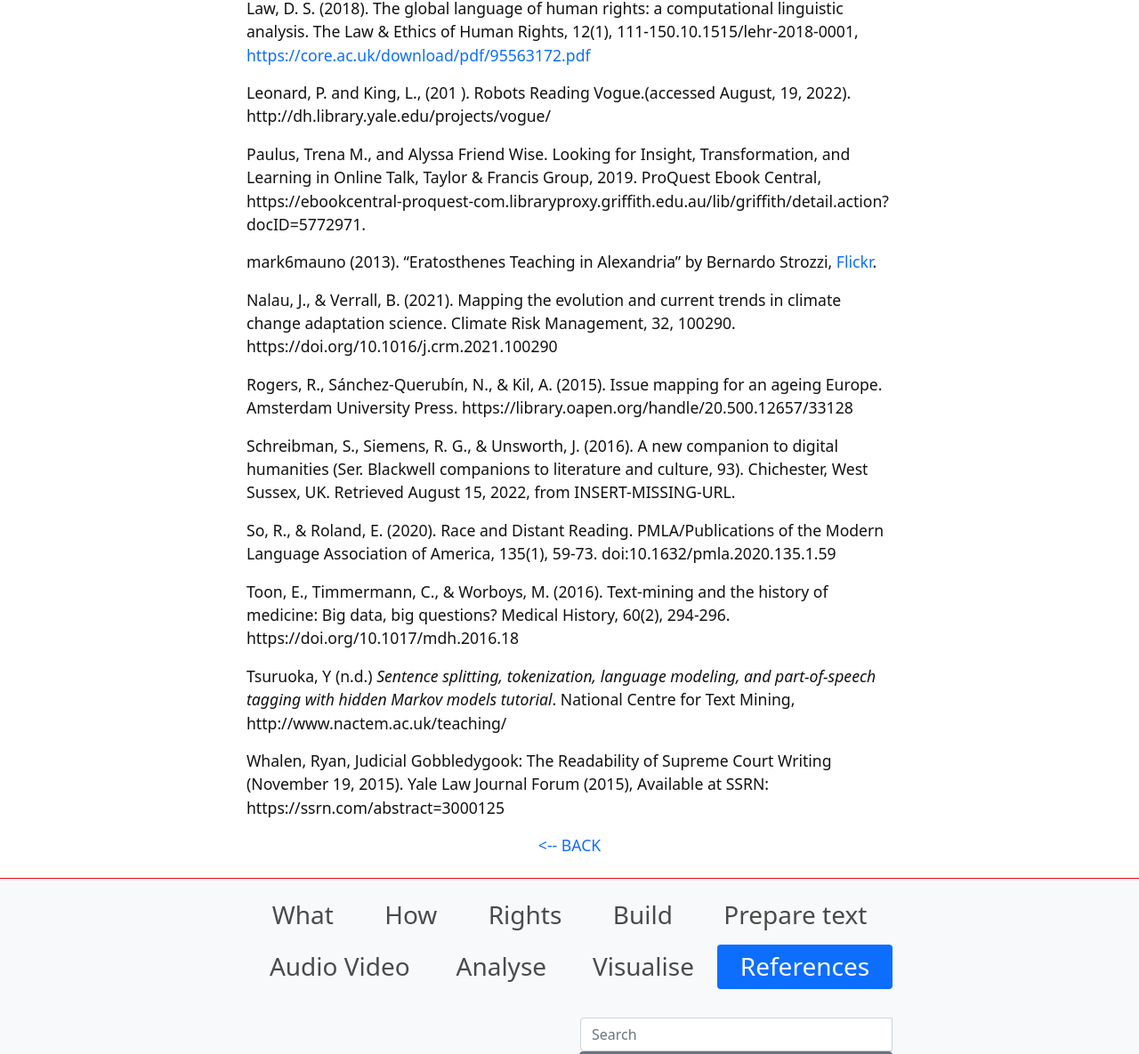
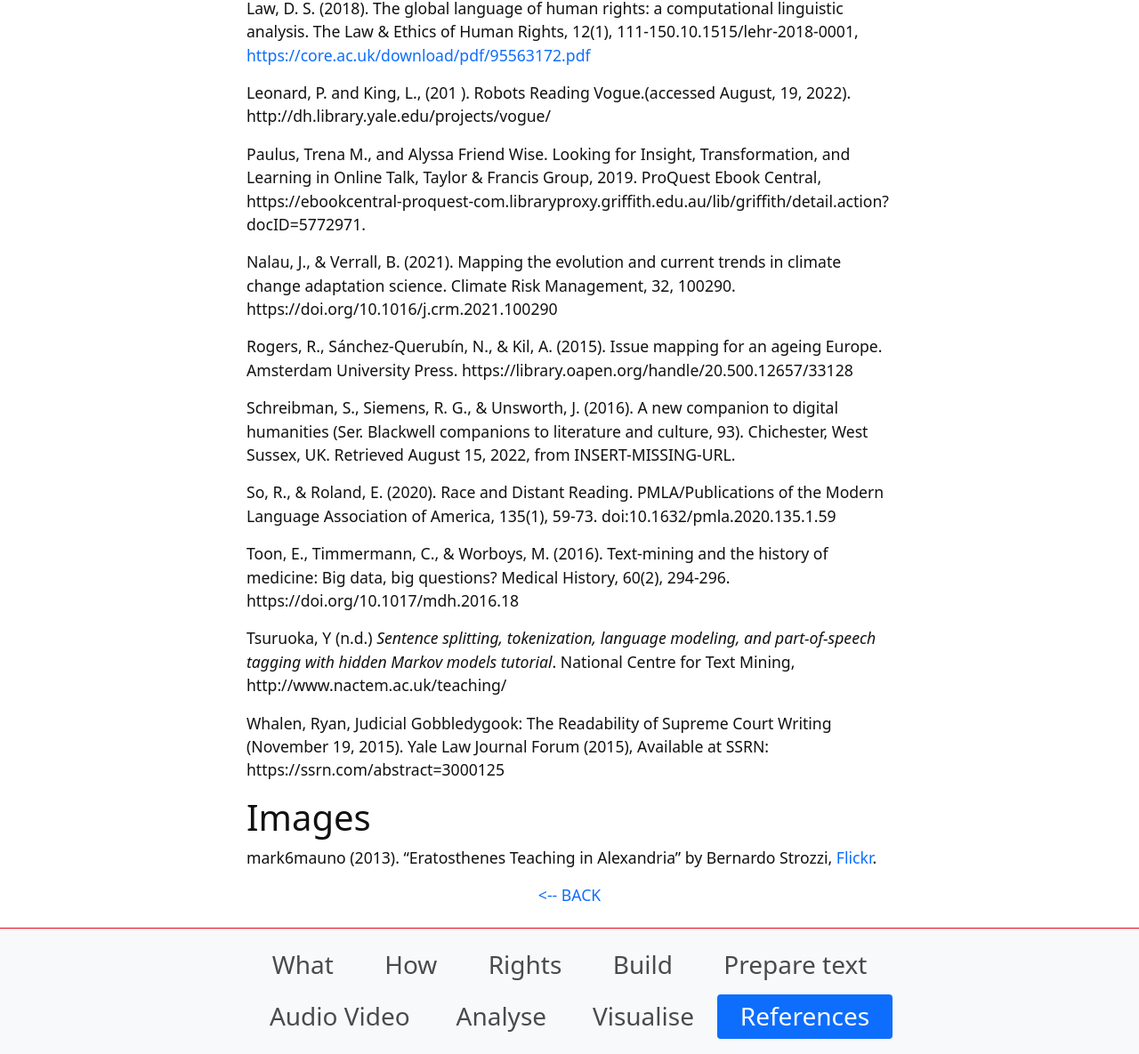
Before and after one commit to GULibrarySandbox/intro-text-mining-analysis-2022, a Jekyll site: the page built from content/9-references.md, in a window 1280 px wide and 1400 px high, scrolled down 1025 px, cut to the strip 0-1185 px from the top of the window. Shown: the whole strip at 89% size. Built offline with Jekyll 4.4.1, drawn with Linux system fonts in a browser that asks for light colours; part of the change alters nothing that is shown.

Commit message:
Added images header to references

```diff
--- a/content/9-references.md
+++ b/content/9-references.md
@@ -26,8 +26,6 @@ Leonard, P. and King, L., (201 ). Robots Reading Vogue.(accessed August, 19, 202
 
 Paulus, Trena M., and Alyssa Friend Wise. Looking for Insight, Transformation, and Learning in Online Talk, Taylor & Francis Group, 2019. ProQuest Ebook Central, https://ebookcentral-proquest-com.libraryproxy.griffith.edu.au/lib/griffith/detail.action?docID=5772971.
 
-mark6mauno (2013). "Eratosthenes Teaching in Alexandria" by Bernardo Strozzi, [Flickr](https://www.flickr.com/photos/mark6mauno/10832052985).
-
 Nalau, J., & Verrall, B. (2021). Mapping the evolution and current trends in climate change adaptation science. Climate Risk Management, 32, 100290. https://doi.org/10.1016/j.crm.2021.100290
 
 Rogers, R., Sánchez-Querubín, N., & Kil, A. (2015). Issue mapping for an ageing Europe. Amsterdam University Press. https://library.oapen.org/handle/20.500.12657/33128
@@ -42,6 +40,10 @@ Tsuruoka, Y (n.d.) *Sentence splitting, tokenization, language modeling, and par
 
 Whalen, Ryan, Judicial Gobbledygook: The Readability of Supreme Court Writing (November 19, 2015). Yale Law Journal Forum (2015), Available at SSRN: https://ssrn.com/abstract=3000125
 
+# Images
+
+mark6mauno (2013). "Eratosthenes Teaching in Alexandria" by Bernardo Strozzi, [Flickr](https://www.flickr.com/photos/mark6mauno/10832052985).
+
 <p align="center">
   <a href="https://griffithunilibrary.github.io/intro-text-mining-analysis/content/8-vis.html"><-- BACK</a>
 
```
